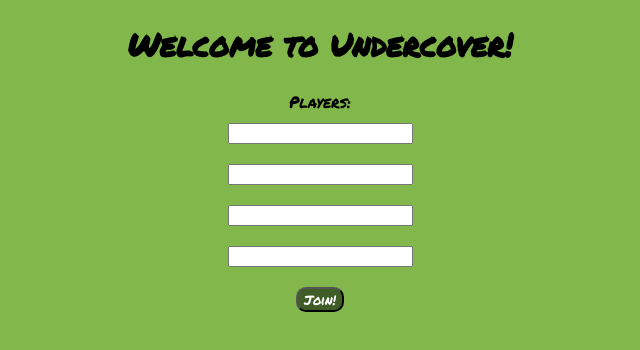
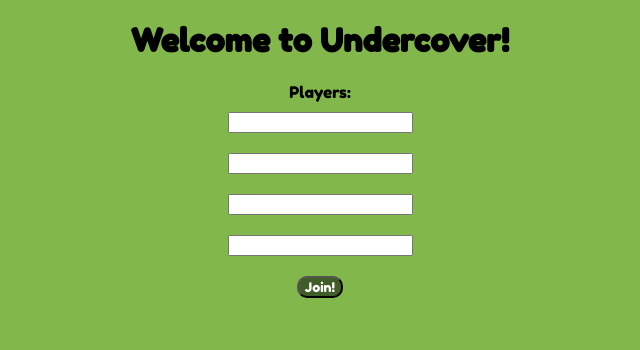
Before and after one commit to renatalourena/undercover, a React (Create React App) app: page /login in a window 1280 px wide. Shown: the top 350 px of the page, without its empty margins (320-960 px from the left). Built offline with nearby package versions, Linux system fonts and the light colour scheme.

Commit message:
Update font of the application

```diff
--- a/public/index.html
+++ b/public/index.html
@@ -12,7 +12,7 @@
     <link rel="apple-touch-icon" href="%PUBLIC_URL%/logo192.png" />
 
     <link rel="manifest" href="%PUBLIC_URL%/manifest.json" />
-    <link href="https://fonts.googleapis.com/css2?family=Permanent+Marker&display=swap" rel="stylesheet">
+    <link href="https://fonts.googleapis.com/css2?family=Fredoka+One&display=swap" rel="stylesheet">
 
     <title>Undercover</title>
   </head>
--- a/src/index.css
+++ b/src/index.css
@@ -1,10 +1,10 @@
 body {
-  font-family: 'Permanent Marker', cursive;
+  font-family: 'Fredoka One', cursive;
   background-color: #82b74b;
 }
 
 button {
-  font-family: 'Permanent Marker', cursive;
+  font-family: 'Fredoka One', cursive;
   background-color: #405d27;
   color: #fff;
   border-radius: 10px;
```
